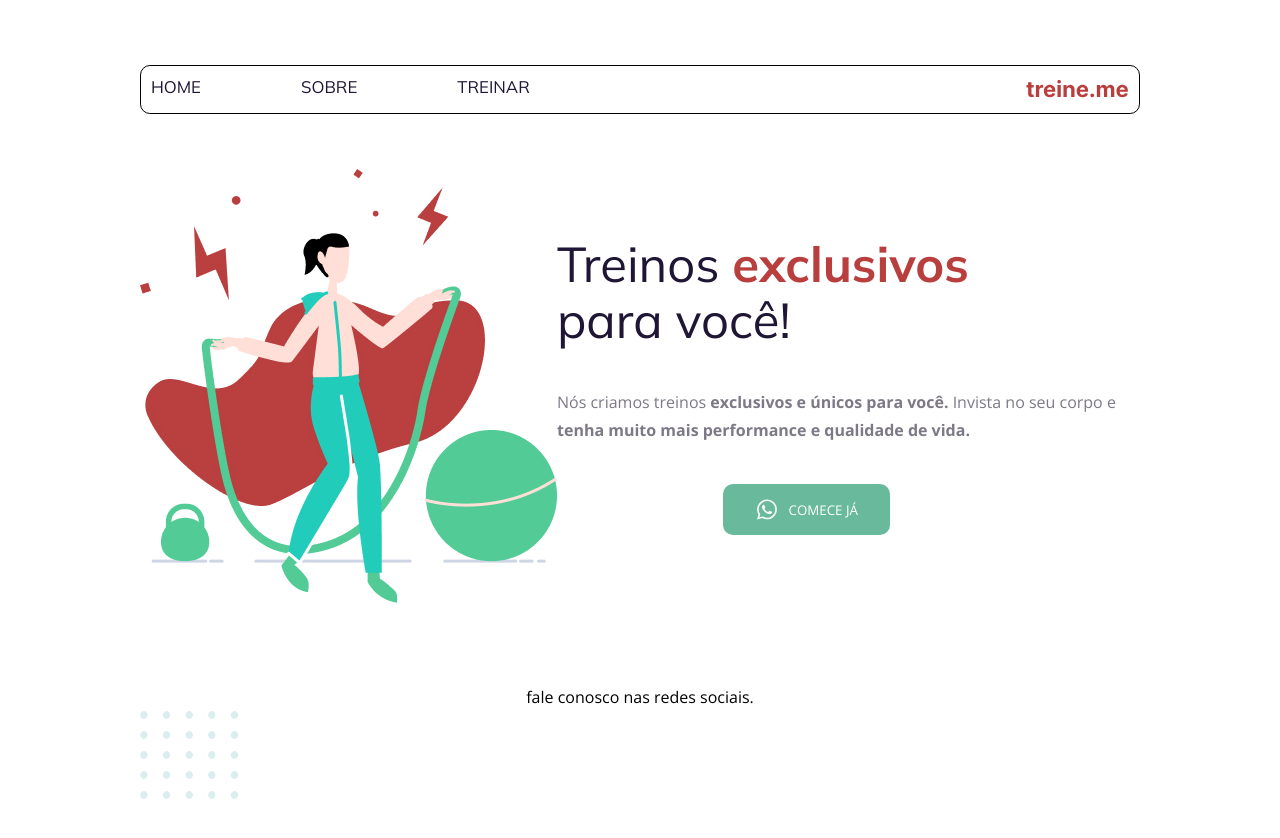
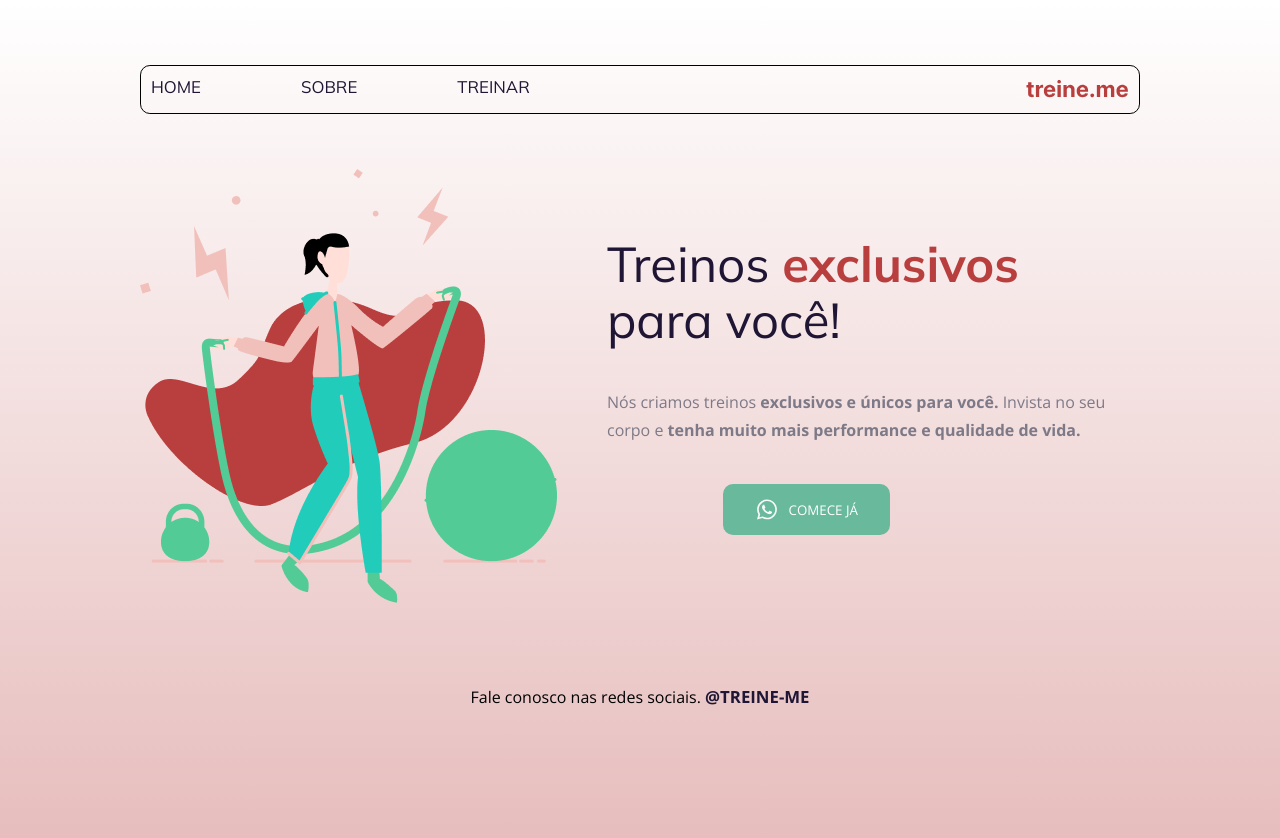
Before and after one commit to DamaraLucena/Ex-Treine-me-study, a plain HTML site: page index.html in a window 1280 px wide. Before the commit the page ends 804 px from the top, so only its background shows below. Drawn offline with nearby package versions, Linux system fonts and the light colour scheme; files whose address does not match are found by name.

Commit message:
Finalização

```diff
--- a/index.html
+++ b/index.html
@@ -32,7 +32,7 @@
 
       <main>
         <img
-          src="./assets/fitness-jump.jpg"
+          src="./assets/fitness-jump1.png"
           alt="Mulher fazendo exercicio com corda em uma academia"
         />
         <section class="text">
@@ -51,12 +51,9 @@
         </section>
 
       </main>
-      <footer>fale conosco nas redes sociais.</footer>
-
-      <img
-        src="./assets/balls-decoration.svg"
-        alt="Bolinhas por trás da logo"
-      />
+      <footer>Fale conosco nas redes sociais.
+        <a href="#">@treine-me</a>
+      </footer>
     </div>
   </body>
 </html>
--- a/style.css
+++ b/style.css
@@ -6,6 +6,9 @@
 body{
   font-family: 'Open Sans', sans-serif;
 
+  height: 100vh;
+
+  background: linear-gradient(0deg, rgba(185,63,63,0.3533788515406162) 0%, rgba(255,255,255,1) 100%);
 }
 
 /* Page */
@@ -60,6 +63,7 @@ main{
   align-items: center;
   justify-content: space-between;
 
+  gap: 50px;
 }
 
 /* Section */
@@ -116,7 +120,7 @@ button:hover{
   background: #b93f3f;
 }
 
-
+/* Footer */
 
 footer {
   font-size: 1rem;
```
Also changed, not shown: assets/fitness-jump.jpg (deleted), assets/fitness-jump.png (deleted), assets/fitness-jump1.png (added).
